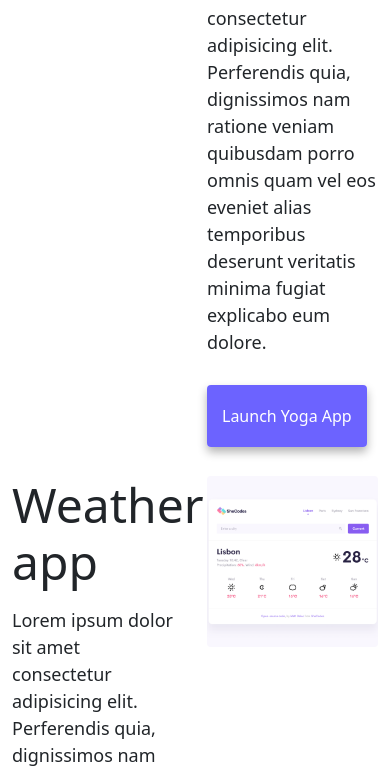
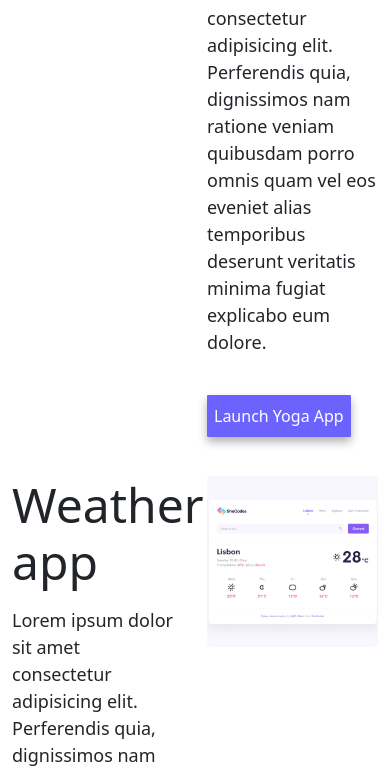
Before and after one commit to KerissaReddy2008/response-project, a website: page index.html in a window 390 px wide. Shown: the part 770-1544 px from the top of the page. Drawn offline with nearby package versions, Linux system fonts and the light colour scheme.

Commit message:
updated style css

```diff
--- a/style.css
+++ b/style.css
@@ -100,4 +100,14 @@ p {
      margin: 10px;
  }
 
+ .primary-link {
+     border-radius: 1px;
+     padding: 10px 7px;
+     text-decoration: none;
+     text-transform: capitalize;
+     background: var(--primary-color);
+     box-shadow: var(--box-shadow);
+     color: white;
+ }
+
 }
```
